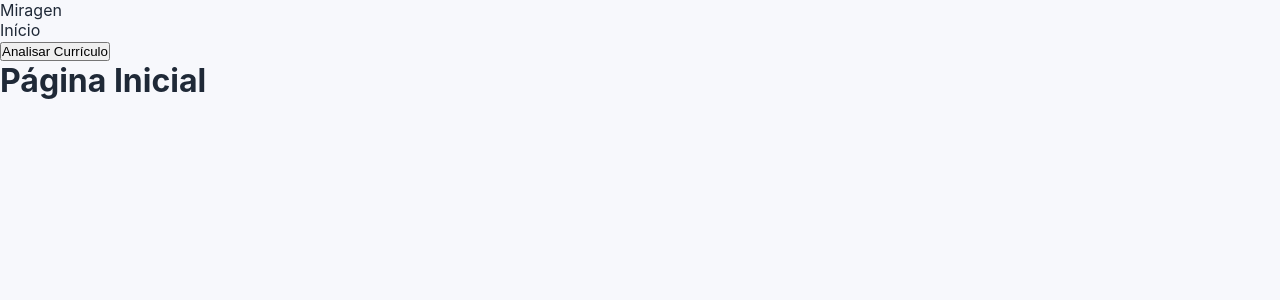
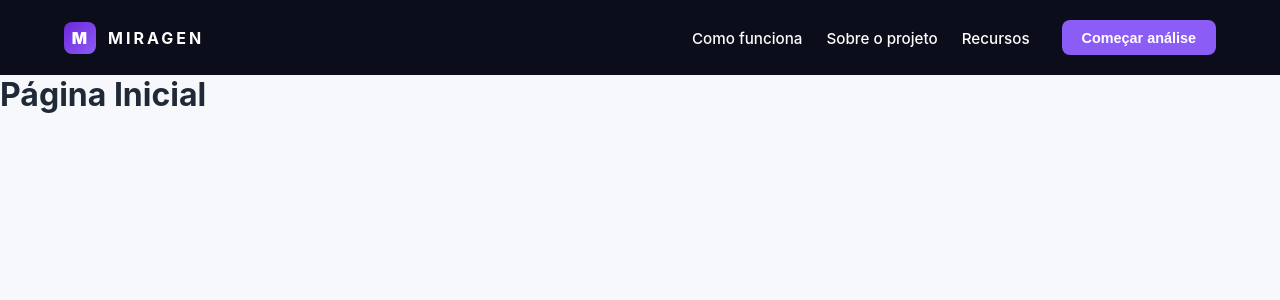
Before and after one commit to juninhos-comunidade/miragen, a React (Vite) app in the folder front-end/: page / in a window 1280 px wide. Shown: the top 300 px of the page. Built offline with nearby package versions, Linux system fonts and the light colour scheme.

Commit message:
Adiciona header

```diff
--- a/front-end/src/components/Header/Header.css
+++ b/front-end/src/components/Header/Header.css
@@ -0,0 +1,76 @@
+.header-container {
+  display: flex;
+  align-items: center;
+  justify-content: space-between;
+  padding: 1.25rem 4rem;
+  background-color: #0b0d1b;
+  color: #ffffff;
+}
+
+/* Estilização da Logo */
+.header-logo {
+    display: flex;
+    align-items: center;
+    gap: 0.75rem;
+    font-weight: 700;
+    font-size: 1.25rem;
+    letter-spacing: 0.05em;
+    color: #ffffff;
+}
+.header-logo span {
+    letter-spacing: 3px;
+    font-size: 16px;
+}
+
+.logo-icon {
+  width: 32px;
+  height: 32px;
+  background: linear-gradient(135deg, #6d28d9, #8b5cf6);
+  border-radius: 8px;
+  display: flex;
+  align-items: center;
+  justify-content: center;
+  font-weight: 900;
+  font-size: 1rem;
+  color: #ffffff;
+}
+
+/* Navegação - empurrada para junto do botão */
+.header-nav {
+  margin-left: auto; /* Empurra os links para colar no grupo da direita */
+  margin-right: 2rem; /* Espaço entre o último link e o botão */
+}
+
+.header-nav ul {
+  display: flex;
+  align-items: center;
+  gap: 1.5rem; /* Distância interna entre cada link */
+}
+
+.header-nav a {
+  color: rgb(253, 252, 252);
+  font-size: 0.95rem;
+  font-weight: 500;
+  transition: color 0.2s ease;
+}
+
+.header-nav a:hover {
+  color: #ffffff;
+}
+
+/* Botão de Destaque */
+.header-actions button {
+  background-color: var(--secondary, #8b5cf6);
+  color: #ffffff;
+  border: none;
+  padding: 0.6rem 1.25rem;
+  border-radius: 8px;
+  font-weight: 600;
+  font-size: 0.9rem;
+  cursor: pointer;
+  transition: background-color 0.2s ease;
+}
+
+.header-actions button:hover {
+  background-color: var(--secondary-hover, #56379c);
+}
--- a/front-end/src/components/Header/Header.jsx
+++ b/front-end/src/components/Header/Header.jsx
@@ -1,25 +1,36 @@
-import Button from "../Button/Button"
-import { Link } from 'react-router'
+import Button from "../Button/Button";
+import { Link } from "react-router";
+import "./Header.css";
 
 function Header() {
   return (
     <header className="header-container">
-            <div className="header-logo">
-                <Link to="/">Miragen</Link>
-            </div>
-            <nav>
+      <Link to="/" className="header-logo">
+        <div className="logo-icon">M</div>
+        <span>MIRAGEN</span>
+      </Link>
+
+      <nav className="header-nav">
         <ul>
-                    <li><Link to="/">Início</Link></li>
           <li>
-                        <Link to="/analise">
-                            <Button variant="primary" text="Analisar Currículo" />
-                        </Link>
+            <a href="#como-funciona">Como funciona</a>
+          </li>
+          <li>
+            <a href="#sobre">Sobre o projeto</a>
+          </li>
+          <li>
+            <a href="#recursos">Recursos</a>
           </li>
         </ul>
+      </nav>
 
-            </nav>
+      <div className="header-actions">
+        <Link to="/analise">
+          <Button variant="primary" text="Começar análise" />
+        </Link>
+      </div>
     </header>
-    )
+  );
 }
 
-export default Header
+export default Header;
```
Lines whose indentation alone changed are shown as unchanged.
